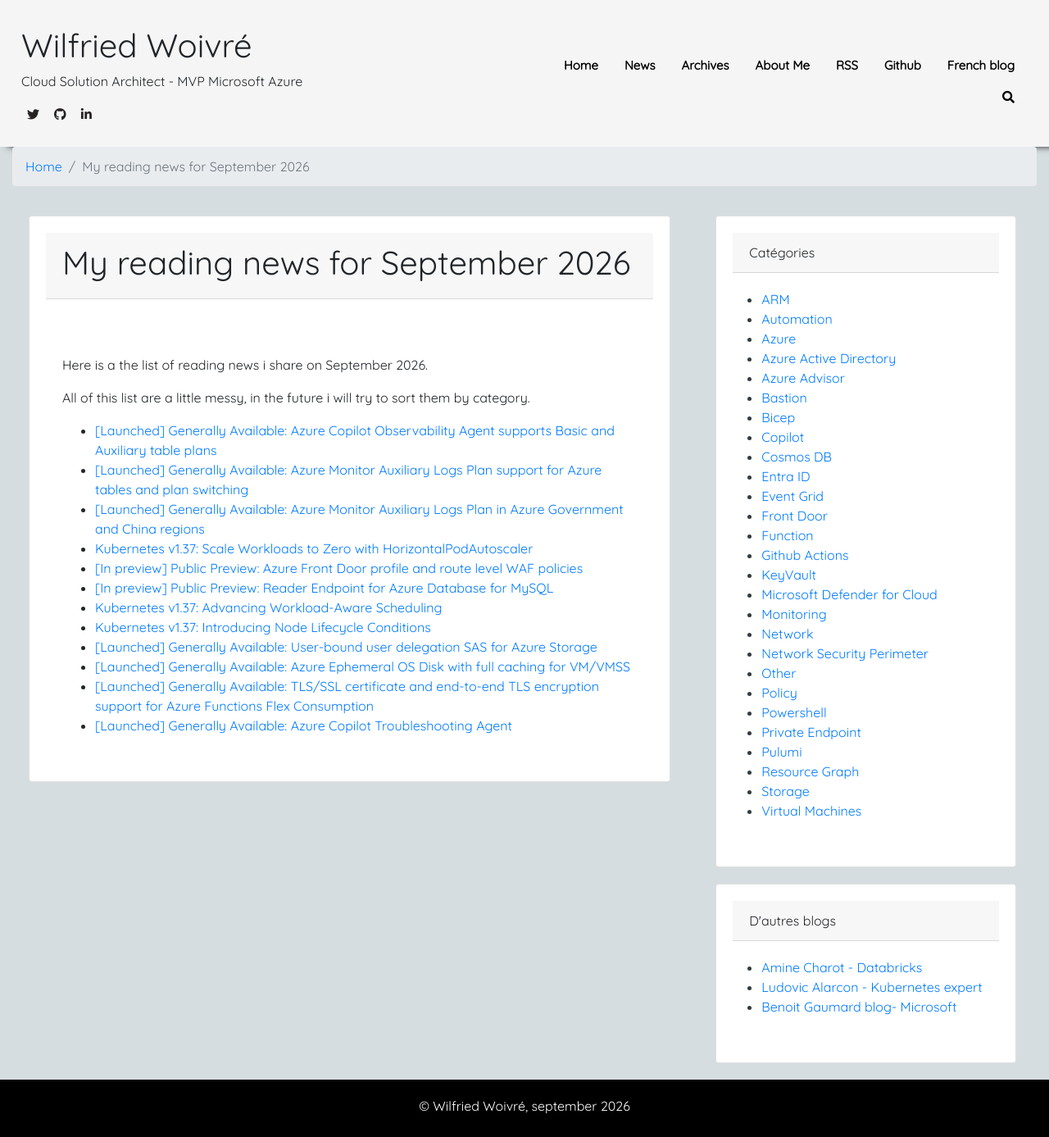
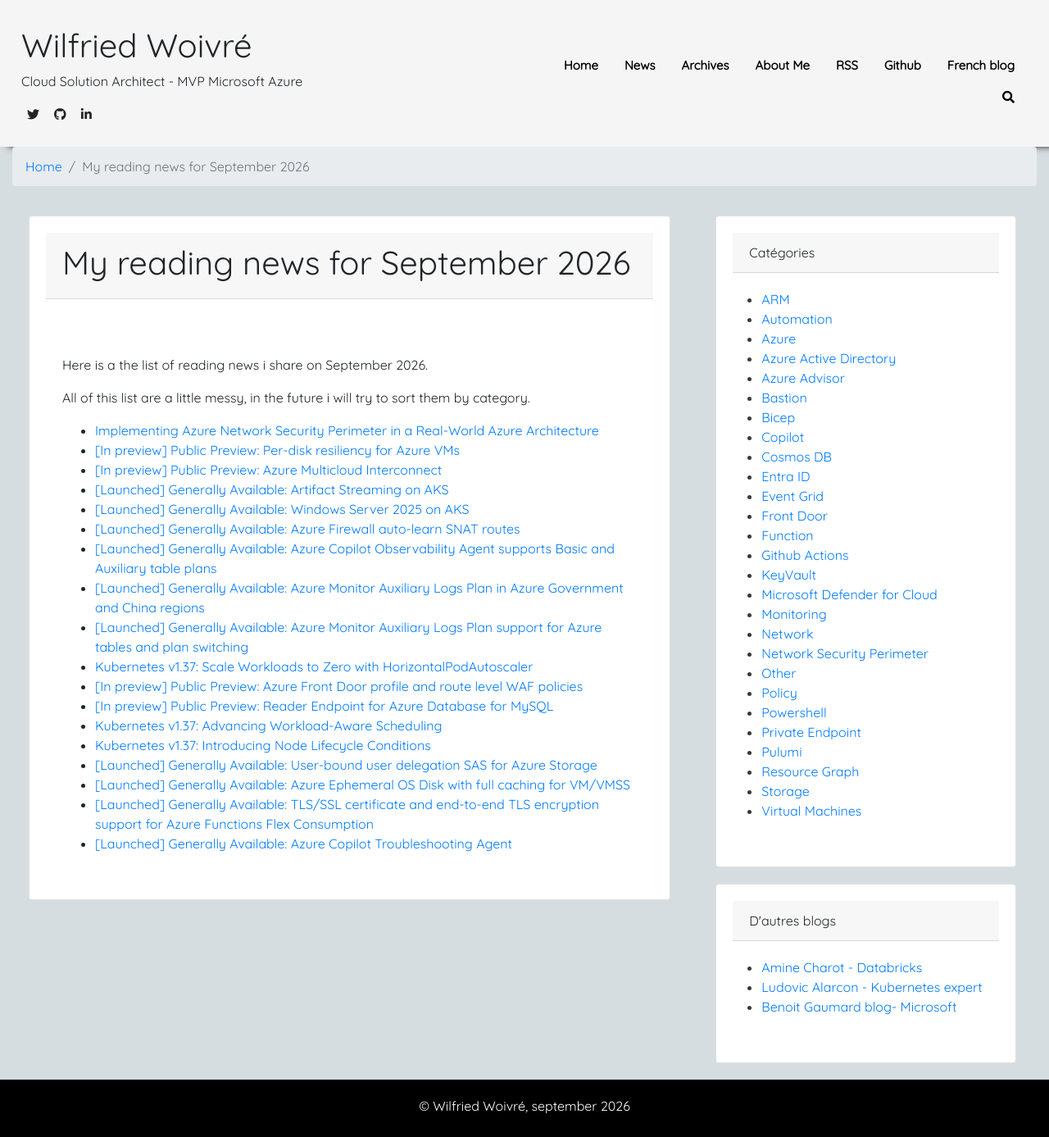
Before and after one commit to wilfriedwoivre/wilfriedwoivre.en.github.io, a Jekyll site: the page built from _news/2026-10-01-my-reading-news-for-september-2026.md, in a window 1280 px wide. Shown: the whole page at 82% size. Built offline with Jekyll 4.4.1, drawn with Linux system fonts in a browser that asks for light colours; nearby versions of some CDN libraries.

Commit message:
Update monthly news post

```diff
--- a/_news/2026-10-01-my-reading-news-for-september-2026.md
+++ b/_news/2026-10-01-my-reading-news-for-september-2026.md
@@ -1,16 +1,22 @@
 ---
 layout: news
 title: My reading news for September 2026
-date: 2026-09-14
+date: 2026-09-15
 ---
 
 Here is a the list of reading news i share on September 2026.
 
 All of this list are a little messy, in the future i will try to sort them by category.
 
+- [Implementing Azure Network Security Perimeter in a Real-World Azure Architecture](https://woivre.com/blog/2026/08/implementing-azure-network-security-perimeter-in-a-real-world-azure-architecture)
+- [[In preview] Public Preview: Per-disk resiliency for Azure VMs](https://azure.microsoft.com/updates?WT.mc_id=AZ-MVP-4039694&id=569711)
+- [[In preview] Public Preview: Azure Multicloud Interconnect](https://azure.microsoft.com/updates?WT.mc_id=AZ-MVP-4039694&id=570364)
+- [[Launched] Generally Available: Artifact Streaming on AKS](https://azure.microsoft.com/updates?WT.mc_id=AZ-MVP-4039694&id=570095)
+- [[Launched] Generally Available: Windows Server 2025 on AKS](https://azure.microsoft.com/updates?WT.mc_id=AZ-MVP-4039694&id=570090)
+- [[Launched] Generally Available: Azure Firewall auto-learn SNAT routes](https://azure.microsoft.com/updates?WT.mc_id=AZ-MVP-4039694&id=570474)
 - [[Launched] Generally Available: Azure Copilot Observability Agent supports Basic and Auxiliary table plans](https://azure.microsoft.com/updates?WT.mc_id=AZ-MVP-4039694&id=570250)
+- [[Launched] Generally Available: Azure Monitor Auxiliary Logs Plan in Azure Government and China regions](https://azure.microsoft.com/updates?WT.mc_id=AZ-MVP-4039694&id=569899)
 - [[Launched] Generally Available: Azure Monitor Auxiliary Logs Plan support for Azure tables and plan switching](https://azure.microsoft.com/updates?WT.mc_id=AZ-MVP-4039694&id=569904)
-- [[Launched] Generally Available: Azure Monitor Auxiliary Logs Plan in Azure Government and China regions](https://azure.microsoft.com/updates?WT.mc_id=AZ-MVP-4039694&id=569899)
 - [Kubernetes v1.37: Scale Workloads to Zero with HorizontalPodAutoscaler](https://kubernetes.io/blog/2026/09/02/kubernetes-v1-37-hpa-scale-to-zero-beta/)
 - [[In preview] Public Preview: Azure Front Door profile and route level WAF policies](https://azure.microsoft.com/updates?WT.mc_id=AZ-MVP-4039694&id=569804)
 - [[In preview] Public Preview: Reader Endpoint for Azure Database for MySQL](https://azure.microsoft.com/updates?WT.mc_id=AZ-MVP-4039694&id=569653)
```
